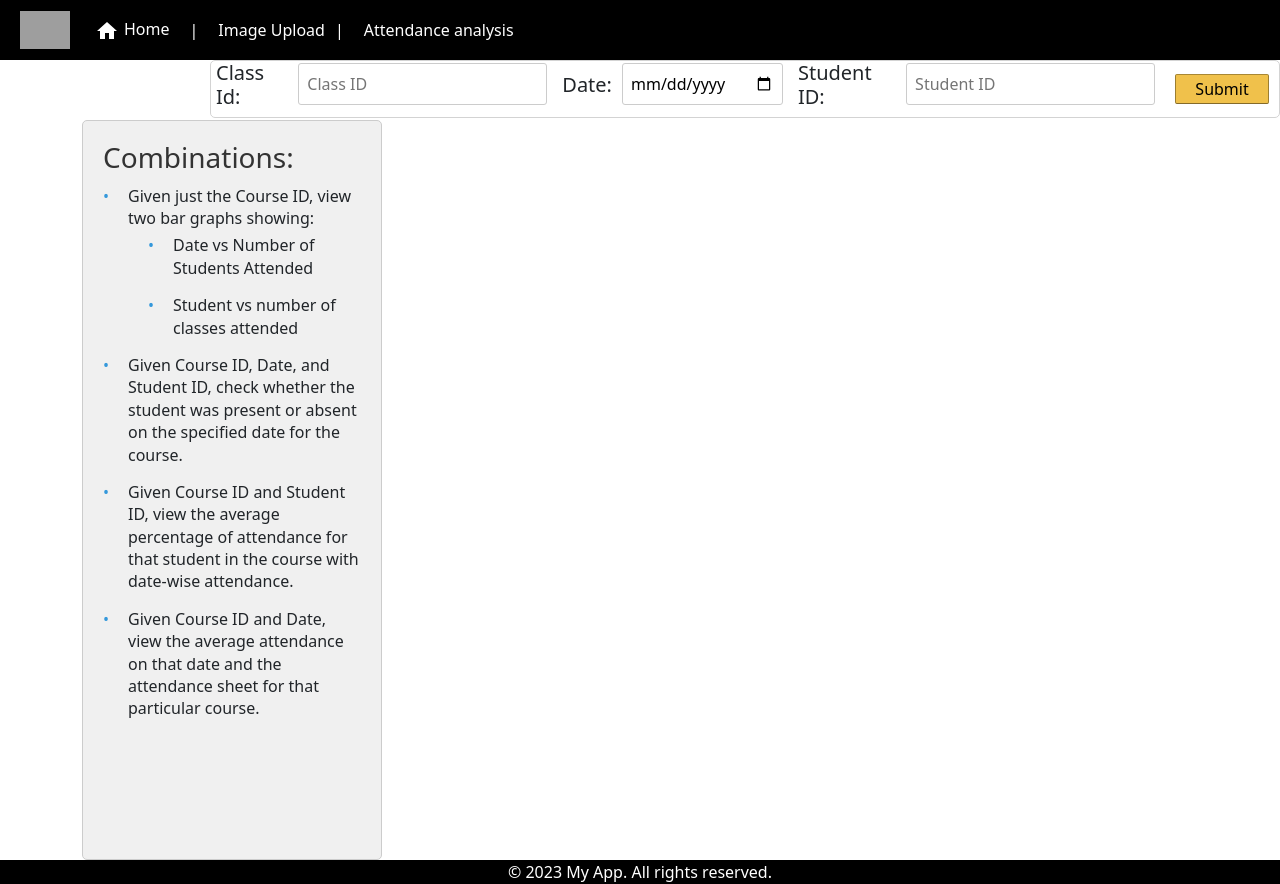
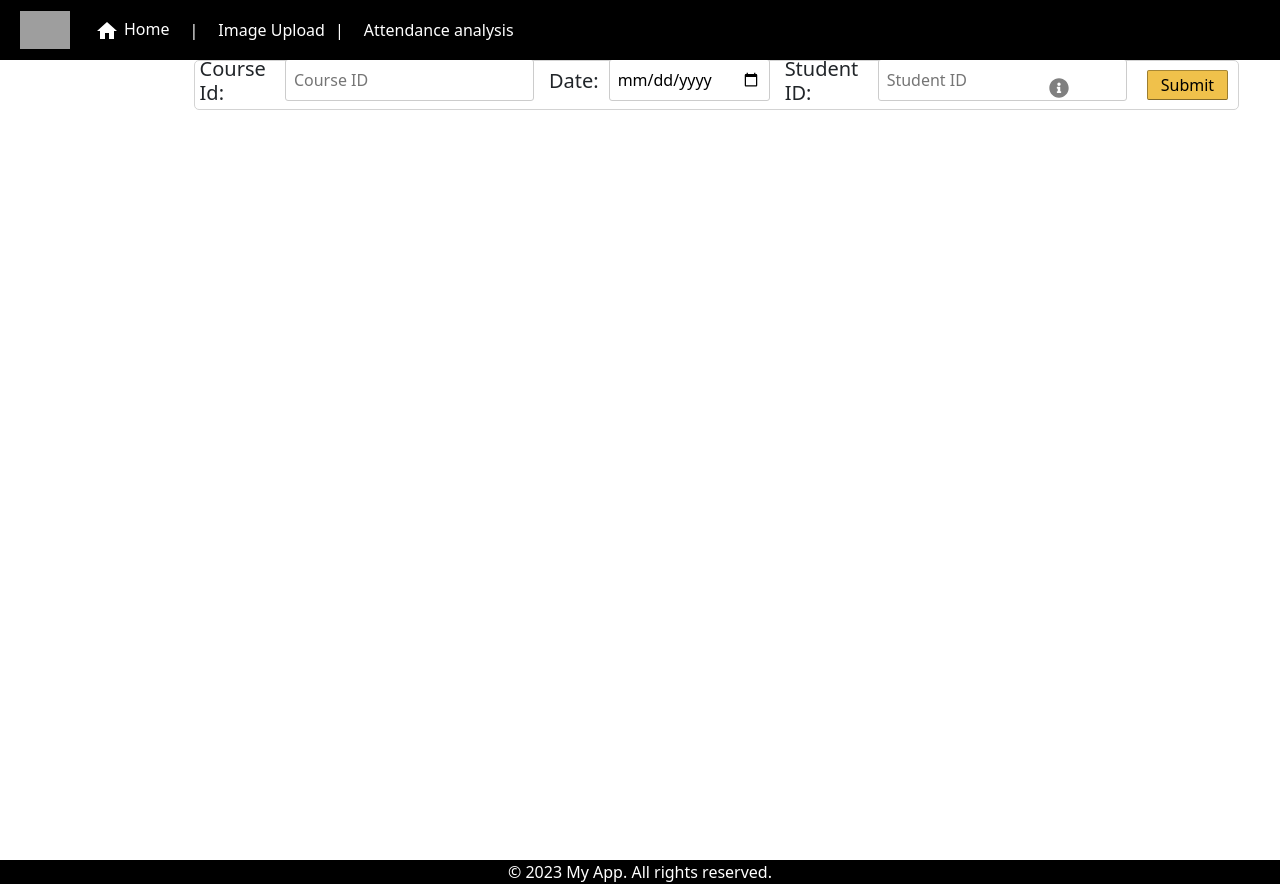
Before and after one commit to venkateshyeturi904/smart_attendance_frontend, a React (Create React App) app: page /Attendance_analysis in a window 1280 px wide. Built offline with nearby package versions, Linux system fonts and the light colour scheme; grey boxes are pictures that could not be loaded.

Commit message:
added info button instead of fixed info box

```diff
--- a/package.json
+++ b/package.json
@@ -16,6 +16,7 @@
     "react": "^18.2.0",
     "react-chartjs-2": "^5.2.0",
     "react-dom": "^18.2.0",
+    "react-icons": "^4.10.1",
     "react-router-dom": "^6.14.2",
     "react-scripts": "5.0.1",
     "react-table": "^7.8.0",
--- a/src/components/Analysis.js
+++ b/src/components/Analysis.js
@@ -1,189 +1,3 @@
-// import React from 'react'
-// import { useState } from 'react';
-// import './analysis.css';
-// import {courseId_by_date ,courseId_by_student,student_by_course_by_date,student_by_course ,student_by_course_average,course_by_date} from '../services/analysisService.js'
-// import BarGraph from './Bargraph';
-// import PieChart from './PieChart';
-// import DatesPresent from './DatesPresent';
-// function Analysis() {
-//   const [classId, setClassId] = useState("");
-//   const [date, setDate] = useState("");
-//   const [rollNumber, setRollNumber] = useState("");
-//   const [courseAttendance,setCourseAttendance]=useState([]);
-//   const [studentPresent,setStudentPresent]=useState("");
-//   const [studentAverage,setStudentAverage]=useState([]);
-//   const [datevsStatus,setDatevsStatus]=useState([]);
-//   const [coursevsDate,setCoursevsDate]=useState([]);
-//   const [courseAverage,setCourseAverage]=useState([]);
-//   const COLUMNS1 = [
-//     {
-//       Header: 'Date',
-//       accessor: 'date',
-//     },
-//     {
-//       Header: 'Status',
-//       accessor: 'status',
-//     },
-//   ];
-
-//   const COLUMNS2=[
-//     {
-//       Header:'Student Id',
-//       accessor:'studentId',
-//     },
-//     {
-//       Header:'Student Name',
-//       accessor:'studentName',
-//     },
-//     {
-//       Header:'Status',
-//       accessor:'status',
-//     }
-//   ]
-
-//   const handleClassIdChange = (e) => {
-//     console.log("value", e);
-//     setClassId(e.target.value);
-//   };
-
-//   const handleDateChange = (e) => {
-//     setDate(e.target.value);
-//   };
-
-//   const handleStudentIdChange=(e)=>{
-//     setRollNumber(e.target.value);
-//   }
-
-//   const handleSubmit=async(e)=>{
-//       e.preventDefault();
-//       if(classId!=="" && date==="" && rollNumber===""){
-//         try {
-//           const response1 = await courseId_by_date(classId);
-//           const response2= await courseId_by_student(classId);
-//           const Date_and_student=[response1.data,response2.data];
-//           console.log(Date_and_student)
-//           setCourseAttendance(Date_and_student);
-//         } catch (error) {
-//           console.error("Error uploading image:", error);
-//         }
-//         setCoursevsDate([]);
-//         setStudentPresent("");
-//         setStudentAverage([]);
-//       }else if(classId!=="" && date!=="" && rollNumber!==""){
-//         try {
-//           const response = await student_by_course_by_date(classId,rollNumber,date);
-//           console.log(response);
-//           const value=(response.data[0])?"present":"absent";
-//           setStudentPresent(value);
-//         } catch (error) {
-//           console.error("Error uploading image:", error);
-//         }
-//         setCourseAttendance([]);
-//         setCoursevsDate([]);
-//         setStudentAverage([]);
-//       }else if(classId!=="" && date==="" && rollNumber!==""){
-//         try {
-//           const response1 = await student_by_course(classId,rollNumber);
-//           const response2=await student_by_course_average(classId,rollNumber);
-//           const present=response2.data;
-//           const absent=100-present;
-//           const date_attend=response1.data.map((element)=>{
-//             return {
-//               "date" : element[0],
-//               "status" :element[1]?"Present":"Absent"
-//             }
-//           });
-//           console.log(date_attend);
-//           setStudentAverage([present,absent]);
-//           setDatevsStatus(date_attend);
-
-//         } catch (error) {
-//           console.error("Error uploading image:", error);
-//         }
-//         setCourseAttendance([]);
-//         setCoursevsDate([]);
-//         setStudentPresent("");
-//       }else if(classId!=="" && date!=="" && rollNumber===""){
-//         try {
-//           const response1 = await course_by_date(classId,date);
-//           let present=0;
-//           let absent=0;
-//           const date_attend=response1.data.map((element)=>{
-//             if(element[2])present++;
-//             else absent++;
-//             return {
-//               "studentId" : element[0],
-//               "studentName" :element[1],
-//               "status":element[2]?"Present":"Absent"
-//             }
-//           });
-//           const presentAverage=(present*100)/(present+absent);
-//           const absentAverage=(absent*100)/(present+absent);
-//           setCourseAverage([presentAverage,absentAverage]);
-//           setCoursevsDate(date_attend);
-
-//         } catch (error) {
-//           console.error("Error uploading image:", error);
-//         }
-//         setStudentAverage([]);
-//         setCourseAttendance([]);
-//         setStudentPresent("");
-//       }else{
-//         setStudentAverage([]);
-//         setCourseAttendance([]);
-//         setStudentPresent("");
-//         setCoursevsDate([]);
-//       }
-
-//   }
-
-//   return (
-//       <div className="container" >
-//         <div className="analysis-box">
-//               <h5>Course Id :</h5>
-//               <input
-//                 type="text"
-//                 placeholder="Course ID"
-//                 value={classId}
-//                 onChange={handleClassIdChange}
-//               />
-//               <h5>Date :</h5>
-//               <input type="date" value={date} onChange={handleDateChange} />
-//               <h5>Student ID :</h5>
-//               <input type="text" placeholder="Student ID" value={rollNumber} onChange={handleStudentIdChange} />
-//               <button type="submit" class="submit_button" onClick={handleSubmit}>Submit</button>
-//         </div>
-//           {
-//             courseAttendance.length>0?(
-//               <BarGraph data={courseAttendance}/>
-//             ):<></>
-//           }
-//           {
-//             studentPresent!==""?(
-//               <h1 className='studentPresent'>{`Student is ${studentPresent}`}</h1>
-//             ):<></>
-//           }
-//           {
-//             studentAverage.length>0?(
-//               <div className='course_student'>
-//                 <PieChart attendancePercentage={studentAverage[0]} absencePercentage={studentAverage[1]}/>
-//                 <DatesPresent student_Data={datevsStatus} columns={COLUMNS1}/>
-//               </div>
-//             ):<></>
-//           }
-//           {
-//             coursevsDate.length>0?(
-//               <div className='course_student'>
-//                 <PieChart attendancePercentage={courseAverage[0]} absencePercentage={courseAverage[1]}/>
-//                 <DatesPresent student_Data={coursevsDate} columns={COLUMNS2}/>
-//               </div>
-//             ):<></>
-//           }
-//       </div>
-//   )
-// }
-
-// export default Analysis
 import React, { useState } from 'react';
 import './analysis.css';
 import {
@@ -197,6 +11,7 @@ import {
 import BarGraph from './Bargraph';
 import PieChart from './PieChart';
 import DatesPresent from './DatesPresent';
+import {FaInfoCircle} from 'react-icons/fa';
 
 function Analysis() {
   const [classId, setClassId] = useState('');
@@ -208,6 +23,7 @@ function Analysis() {
   const [datevsStatus, setDatevsStatus] = useState([]);
   const [coursevsDate, setCoursevsDate] = useState([]);
   const [courseAverage, setCourseAverage] = useState([]);
+  const [showInfo, setShowInfo] = useState(false);
 
 
   const COLUMNS1 = [
@@ -315,10 +131,10 @@ function Analysis() {
   return (
     <div className="container">
       <div className="analysis-box">
-        <h5>Class Id:</h5>
+        <h5>Course Id:</h5>
         <input
           type="text"
-          placeholder="Class ID"
+          placeholder="Course ID"
           value={classId}
           onChange={handleClassIdChange}
         />
@@ -335,11 +151,22 @@ function Analysis() {
           Submit
         </button>
       </div>
-      <div className="info-box">
+      <div className="info-button">
+        <button
+          className="info-icon"
+          onClick={() => setShowInfo(!showInfo)}
+          onMouseEnter={() => setShowInfo(true)}
+          onMouseLeave={() => setShowInfo(false)}
+        >
+          <FaInfoCircle />
+        </button>
+        {showInfo && (
+          <div className="info-dropdown">
+            <div className="info-box">
       <h3>Combinations:</h3>
       <ul>
         <li>
-          Given just the Course ID, view two bar graphs showing:
+          Given Course ID observe:
           <ul className="sub-list">
             <li>Date vs Number of Students Attended </li>
             <li>Student vs number of classes attended</li>
@@ -359,6 +186,9 @@ function Analysis() {
         </li>
       </ul>
     </div>
+          </div>
+        )}
+      </div>
       {courseAttendance.length > 0 && <BarGraph data={courseAttendance} />}
       {studentPresent !== '' && (
         <h1 className="studentPresent">{`Student is ${studentPresent}`}</h1>
--- a/src/components/analysis.css
+++ b/src/components/analysis.css
@@ -13,7 +13,7 @@
     justify-content: center;
     margin-left:10%;
     background-color: #ffffff;
-    position: fixed;
+    height:50px;
     opacity:1;
     align-items: center;
   }
@@ -55,17 +55,14 @@
     margin-top:10px;
   }
 
-  .info-box {
-    background-color: #f0f0f0;
-    border: 1px solid #ccc;
-    width:300px;
-    object-fit: contain;
-    padding: 20px;
-    margin-top: 60px;
-    border-radius: 5px;
-    animation: fadeInUp 1s ease-out;
+  .info-box ul li span {
+    font-weight: bold;
   }
 
+  .info-box ul ul {
+    margin-top: 5px;
+    margin-left: 20px;
+  }
   .info-box h3 {
     margin-bottom: 10px;
     color: #333;
@@ -92,19 +89,59 @@
   }
 
   .sub-list {
-    list-style-type: disc; /* Use disc style for sub-bullet points */
+    list-style-type: disc;
     margin-top: 5px;
-    margin-left: 20px; /* Indent sub-bullet points */
+    margin-left: 20px;
   }
 
-  /* Animation keyframes */
-  @keyframes fadeInUp {
+  .info-button {
+    position: absolute;
+    top: 70px;
+    right: 16%;
+  }
+
+  .info-icon {
+    background: none;
+    border: none;
+    cursor: pointer;
+    font-size: 20px;
+    color: grey;
+  }
+
+  .info-dropdown {
+    position: absolute;
+    top: 100%;
+    right:1%;
+    background-color: #f0f0f0;
+    border: 1px solid #ccc;
+    border-radius: 5px;
+    padding: 10px;
+    width: 600px;
+    box-shadow: 0px 4px 8px rgba(0, 0, 0, 0.1);
+    z-index: 1000;
+    animation: fadeInDown 0.3s ease-out;
+  }
+
+  @keyframes fadeInDown {
     0% {
       opacity: 0;
-      transform: translateY(20px);
+      transform: translateY(-10px);
     }
     100% {
       opacity: 1;
       transform: translateY(0);
     }
   }
+
+  /*
+
+  .info-box ul li span {
+    font-weight: bold;
+  }
+
+  .info-box ul ul {
+    margin-top: 5px;
+    margin-left: 20px;
+  }
+
+  */
```
Also changed, not shown: 1 other file (tests, documents, lock files or other folders).
